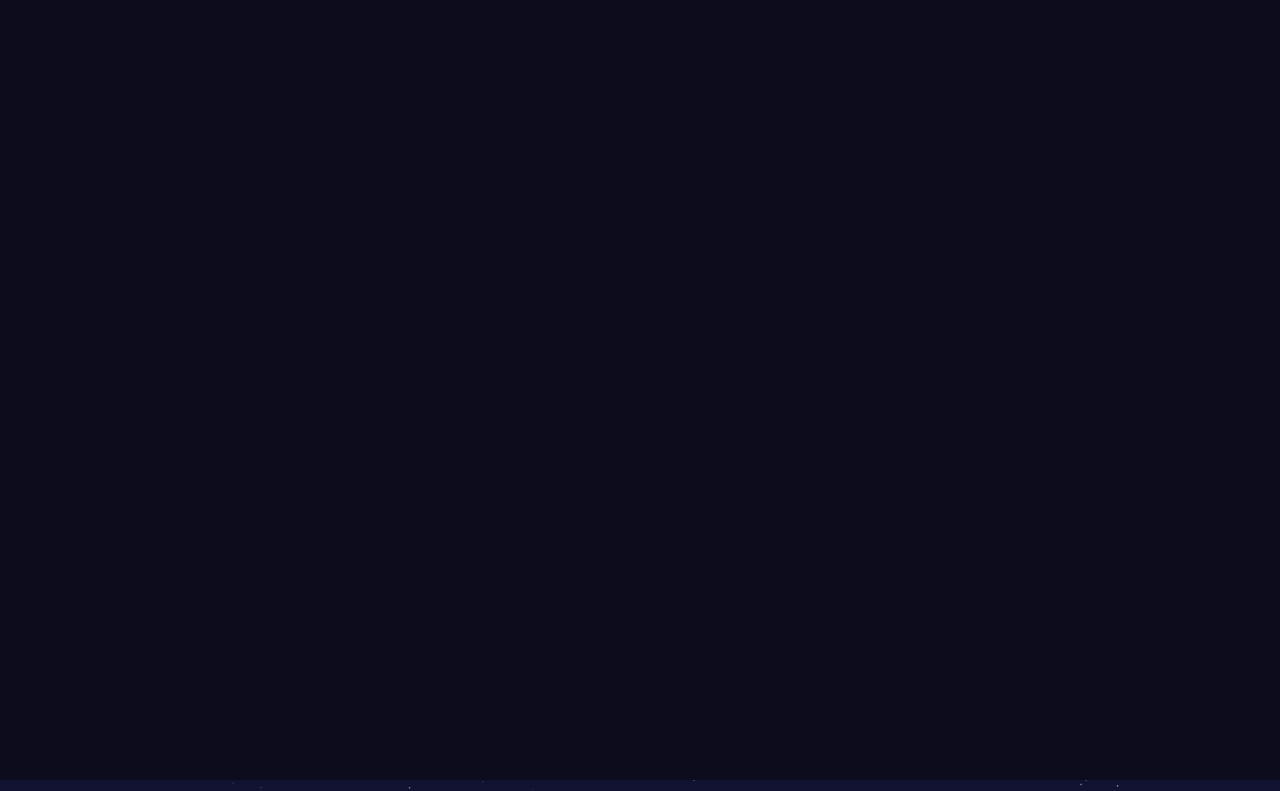
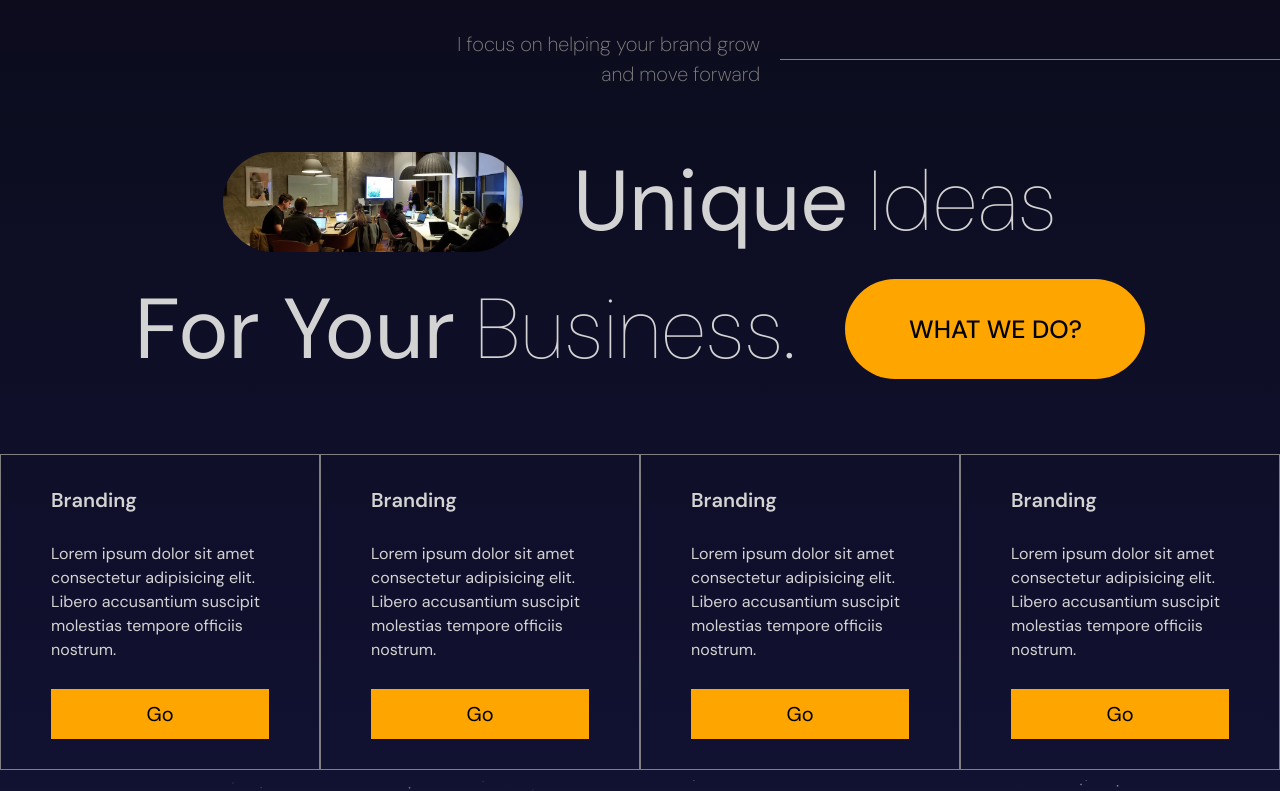
Before and after one commit to saurabhpatil67/portfolio_website__01, a React (Vite) app: page / in a window 1280 px wide. Shown: the part 1620-2411 px from the top of the page. Built offline with nearby package versions, Linux system fonts and the light colour scheme.

Commit message:
services page completed with animation

```diff
--- a/src/App.jsx
+++ b/src/App.jsx
@@ -3,6 +3,7 @@ import "./app.scss"
 import Navbar from './components/navbar/Navbar'
 import Hero from './components/hero/Hero'
 import Parallax from './components/parallax/Parallax'
+import Services from './components/services/Services'
 
 const App = () => {
   return (
@@ -15,7 +16,9 @@ const App = () => {
       <section>
         <Parallax type="services"/>
       </section>
-      <section>services</section>
+      <section>
+        <Services/>
+      </section>
       <section>
         <Parallax type="portfolio"/>
       </section>
--- /dev/null
+++ b/src/components/services/Services.jsx
@@ -0,0 +1,87 @@
+import { useRef } from "react";
+import "./services.scss"
+import {motion, useInView} from "motion/react";
+
+const variants = {
+  initial:{
+    x:-500,
+    opacity: 0,
+    // y:100
+  },
+  animate:{
+    x: 0,
+    opacity: 1,
+    // y: 0,
+    transition:{
+      duration:1,
+      staggerChildren: 0.4,
+    }
+  }
+}
+
+const Services = () => {
+
+  const ref = useRef()
+
+  const isInView = useInView(ref, {margin:"-100px"})
+  return (
+    <motion.div
+    className="services"
+    ref={ref}
+    variants={variants}
+    initial="initial"
+    // animate="animate"
+    // whileInView="animate"
+    animate={isInView && "animate"}
+
+    >
+      <motion.div className="textContainer" variants={variants}>
+        <p>I focus on helping your brand grow
+           <br/>and move forward</p>
+
+        <hr />
+
+      </motion.div>
+
+      <motion.div className="titleContainer" variants={variants}>
+        <div className="title">
+          <img src="/public/people.webp" alt="" />
+          <h1>
+            <motion.b whileHover={{color: "orange"}}>Unique</motion.b> Ideas
+          </h1>
+        </div>
+        <div className="title">
+          <h1>
+            <motion.b whileHover={{color: "orange"}}>For Your</motion.b> Business.
+          </h1>
+          <button>WHAT WE DO?</button>
+        </div>
+      </motion.div>
+
+      <motion.div className="listContainer" variants={variants}>
+        <motion.div className="box" whileHover={{background: "lightgray", color:"black"}}>
+          <h2>Branding</h2>
+          <p>Lorem ipsum dolor sit amet consectetur adipisicing elit. Libero accusantium suscipit molestias tempore officiis nostrum.</p>
+          <button>Go</button>
+        </motion.div>
+        <motion.div className="box" whileHover={{background: "lightgray", color:"black"}}>
+          <h2>Branding</h2>
+          <p>Lorem ipsum dolor sit amet consectetur adipisicing elit. Libero accusantium suscipit molestias tempore officiis nostrum.</p>
+          <button>Go</button>
+        </motion.div>
+        <motion.div className="box" whileHover={{background: "lightgray", color:"black"}}>
+          <h2>Branding</h2>
+          <p>Lorem ipsum dolor sit amet consectetur adipisicing elit. Libero accusantium suscipit molestias tempore officiis nostrum.</p>
+          <button>Go</button>
+        </motion.div>
+        <motion.div className="box" whileHover={{background: "lightgray", color:"black"}}>
+          <h2>Branding</h2>
+          <p>Lorem ipsum dolor sit amet consectetur adipisicing elit. Libero accusantium suscipit molestias tempore officiis nostrum.</p>
+          <button>Go</button>
+        </motion.div>
+      </motion.div>
+    </motion.div>
+  )
+}
+
+export default Services
--- /dev/null
+++ b/src/components/services/services.scss
@@ -0,0 +1,99 @@
+.services {
+  background: linear-gradient(180deg, #0c0c1d, #111132);
+  height: 100%;
+  display: flex;
+  flex-direction: column;
+  justify-content: space-between;
+  overflow: hidden;
+
+  .textContainer {
+    flex: 1;
+    align-self: flex-end;
+    display: flex;
+    align-items: center;
+    gap: 20px;
+
+    p{
+        font-weight: 200;
+        font-size: 20px;
+        color: gray;
+        text-align: right;
+    }
+
+    hr{
+        width: 500px;
+        border: none;
+        border-top: 0.5px solid gray;
+    }
+  }
+
+  .titleContainer {
+    flex: 2;
+    display: flex;
+    flex-direction: column;
+    align-items: center;
+    // gap: 30px;
+
+
+    .title {
+        display: flex;
+        gap: 50px;
+        align-items: center;
+
+
+      img {
+        width: 300px;
+        height: 100px;
+        border-radius: 50px;
+        object-fit: cover;
+      }
+
+      h1{
+        font-size: 85px;
+        font-weight: 100;
+        cursor: pointer;
+      }
+
+      button{
+        width: 300px;
+        height: 100px;
+        border-radius: 50px;
+        border: none;
+        background-color: orange;
+        color: black;
+        font-size: 25px;
+        font-weight: 500;
+
+      }
+    }
+  }
+  .listContainer {
+    flex: 2;
+    display: flex;
+    max-width: 1366px;
+    margin: auto;
+    margin-bottom: 10px;
+    .box{
+        padding-inline: 50px;
+        padding-block: 30px;
+        border: 0.5px solid gray;
+        display: flex;
+        flex-direction: column;
+        justify-content: space-between;
+        transition: all 0.3s ease-in;
+
+        h2{
+            font-size: 20px;
+            font-weight: 600;
+        }
+        button{
+            padding: 10px;
+            background-color: orange;
+            border: none;
+            cursor: pointer;
+            color: black;
+            font-size: 20px;
+        }
+    }
+  }
+}
```
